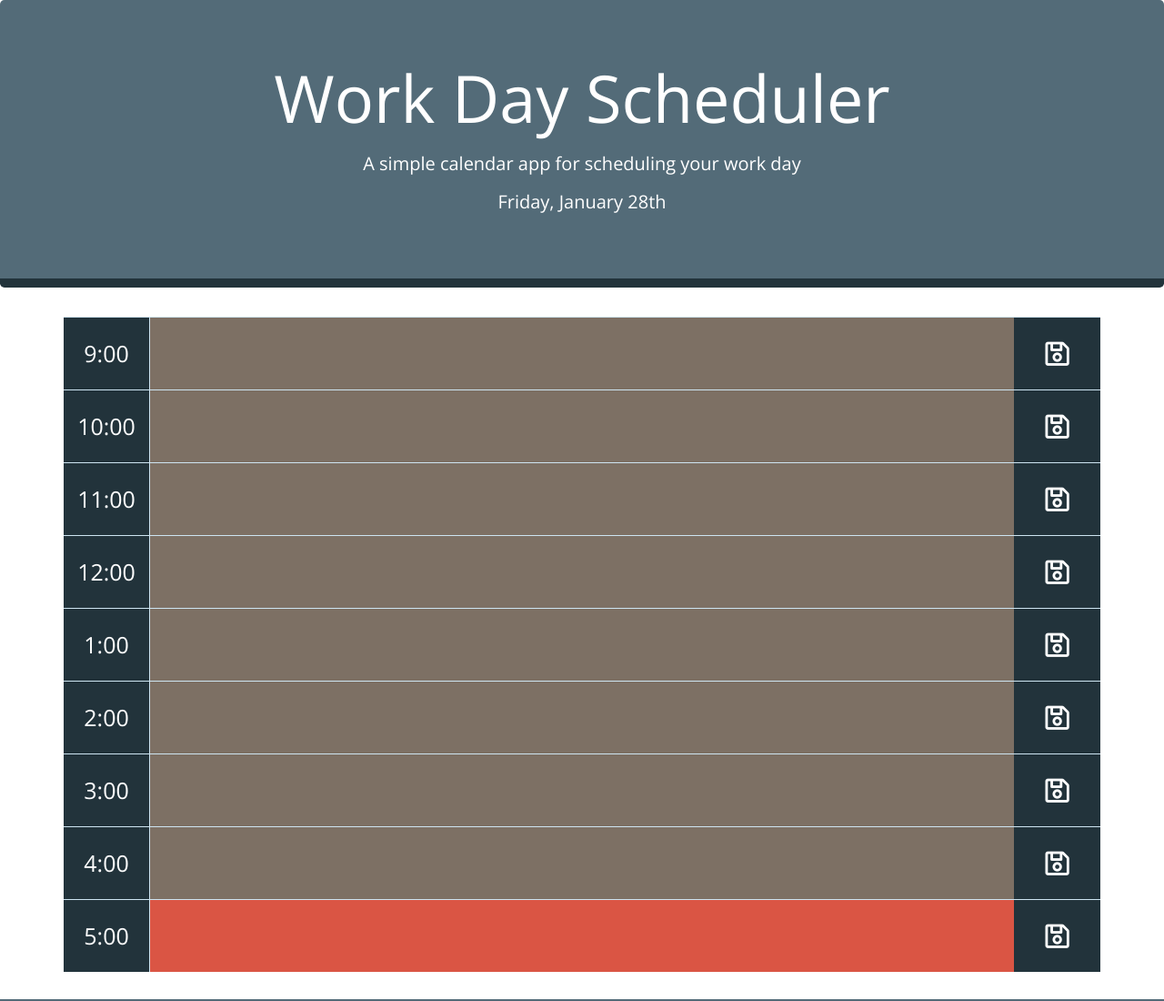
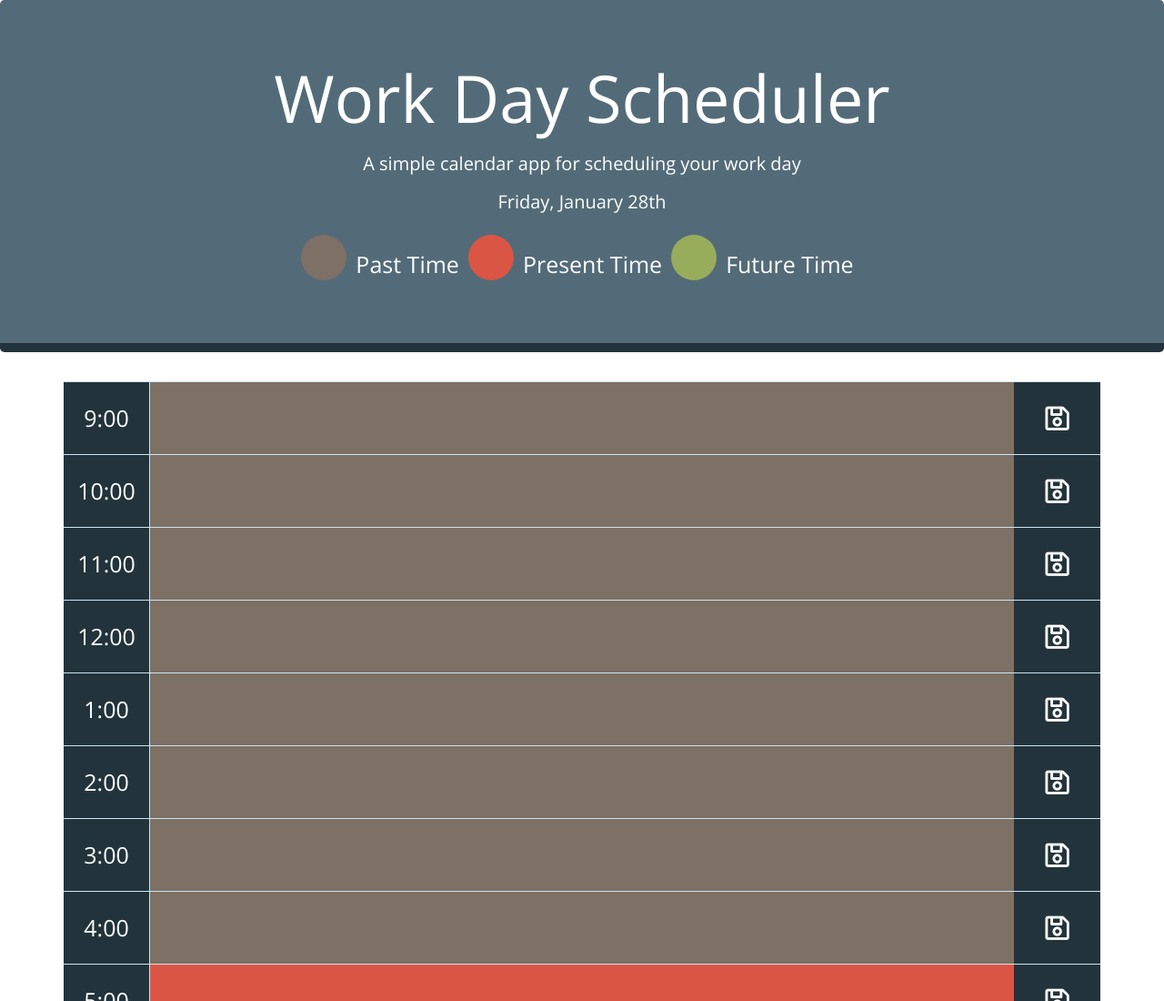
Before and after one commit to bdubz93/Schedule-my-day, a plain HTML site: page index.html in a window 1280 px wide. Shown: the top 1100 px of the page at 91% size. Drawn offline with nearby package versions, Linux system fonts and the light colour scheme.

Commit message:
Added comments to js file

```diff
--- a/assets/css/style.css
+++ b/assets/css/style.css
@@ -96,3 +96,31 @@ p {
   align-items: center;
   font-size: 25px;
 }
+
+.circle-past {
+  height: 50px;
+  width: 50px;
+  background-color: #7D7064;
+  border-radius: 50%;
+}
+
+.circle-present {
+  height: 50px;
+  width: 50px;
+  background-color: #DA5544;
+  border-radius: 50%;
+}
+
+.circle-future {
+  height: 50px;
+  width: 50px;
+  background-color: #97AD5C;
+  border-radius: 50%;
+}
+
+.p2 {
+  display: flex;
+  font-size: 25px;
+  margin-top: 10px;
+  padding: 10px;
+}
--- a/assets/js/script.js
+++ b/assets/js/script.js
@@ -62,7 +62,7 @@ let audithours = function () {
     })
 };
 
-
+// Replace textarea element with a p element
 let replaceTextarea = function (textareaElement) {
 
     let hoursInfo = textareaElement.closest(".hours-info");
@@ -74,8 +74,7 @@ let replaceTextarea = function (textareaElement) {
 
 
     hours[time] = [text];
-    sethours();
-
+    sethours(); //stores in localstorage
 
     createhours(text, hoursInfo);
 }
@@ -84,22 +83,20 @@ let replaceTextarea = function (textareaElement) {
 
 $(".hours").click(function () {
 
-
     $("textarea").each(function () {
         replaceTextarea($(this));
     })
-
-
+    // Becomes text area if time is valid
     let time = $(this).closest(".hours-info").attr("id");
     if (parseInt(time) >= moment().hour()) {
 
-
+        //Creates textInput element
         let text = $(this).text();
         let textInput = $("<textarea>")
             .addClass("form-control")
             .val(text);
 
-
+        // Adds textInput element to parent
         $(this).html(textInput);
         textInput.trigger("focus");
     }
--- a/index.html
+++ b/index.html
@@ -27,6 +27,14 @@
       <h1 class="display-3">Work Day Scheduler</h1>
       <h2 class="lead">A simple calendar app for scheduling your work day</h2>
       <h2 id="currentDay" class="lead"></h2>
+      <div class="row-1 mt-4 d-flex justify-content-center">
+        <div class="circle-past"></div>
+        <div class="p2">Past Time</div>
+        <div class="circle-present"></div>
+        <div class="p2">Present Time</div>
+        <div class="circle-future"></div>
+        <div class="p2">Future Time</div>
+      </div>
     </header>
     <div class="container">
       <div id="9" class="row hours-info">
```
